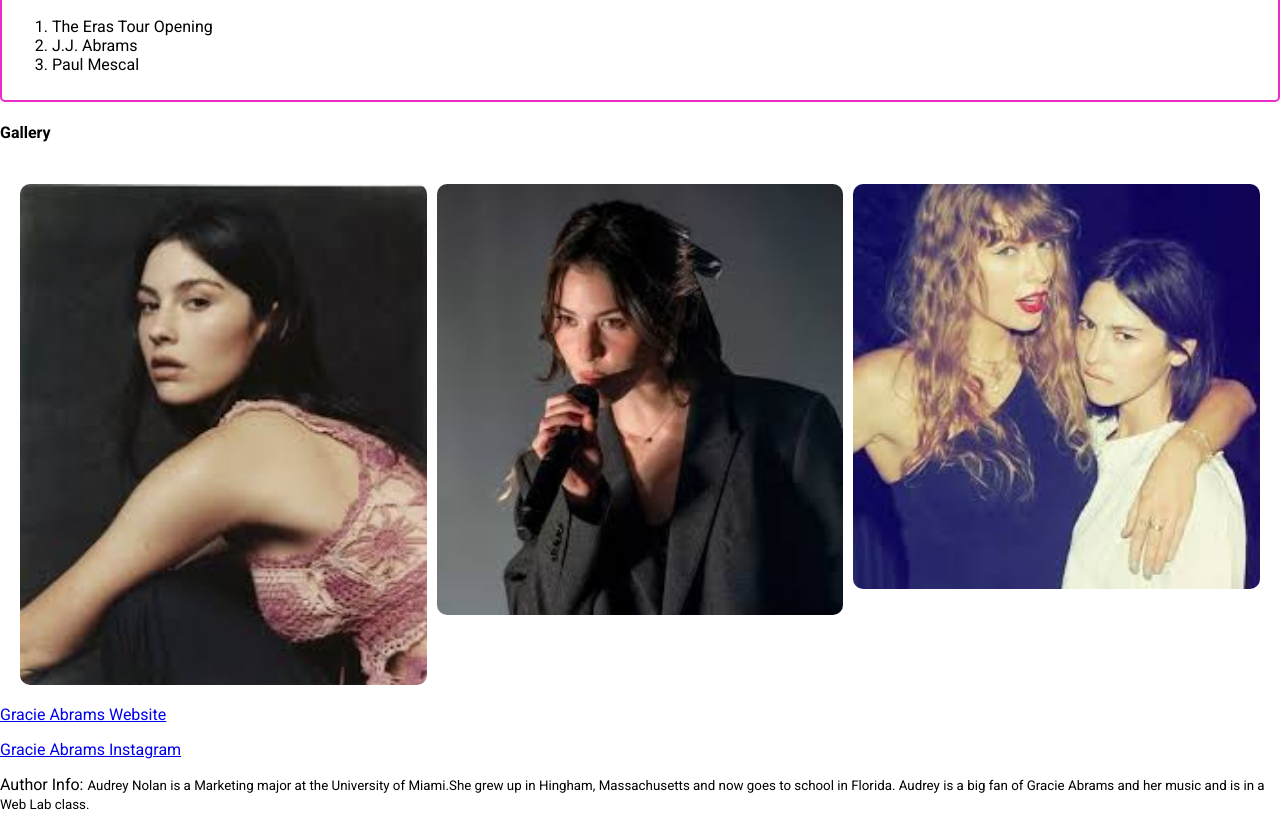
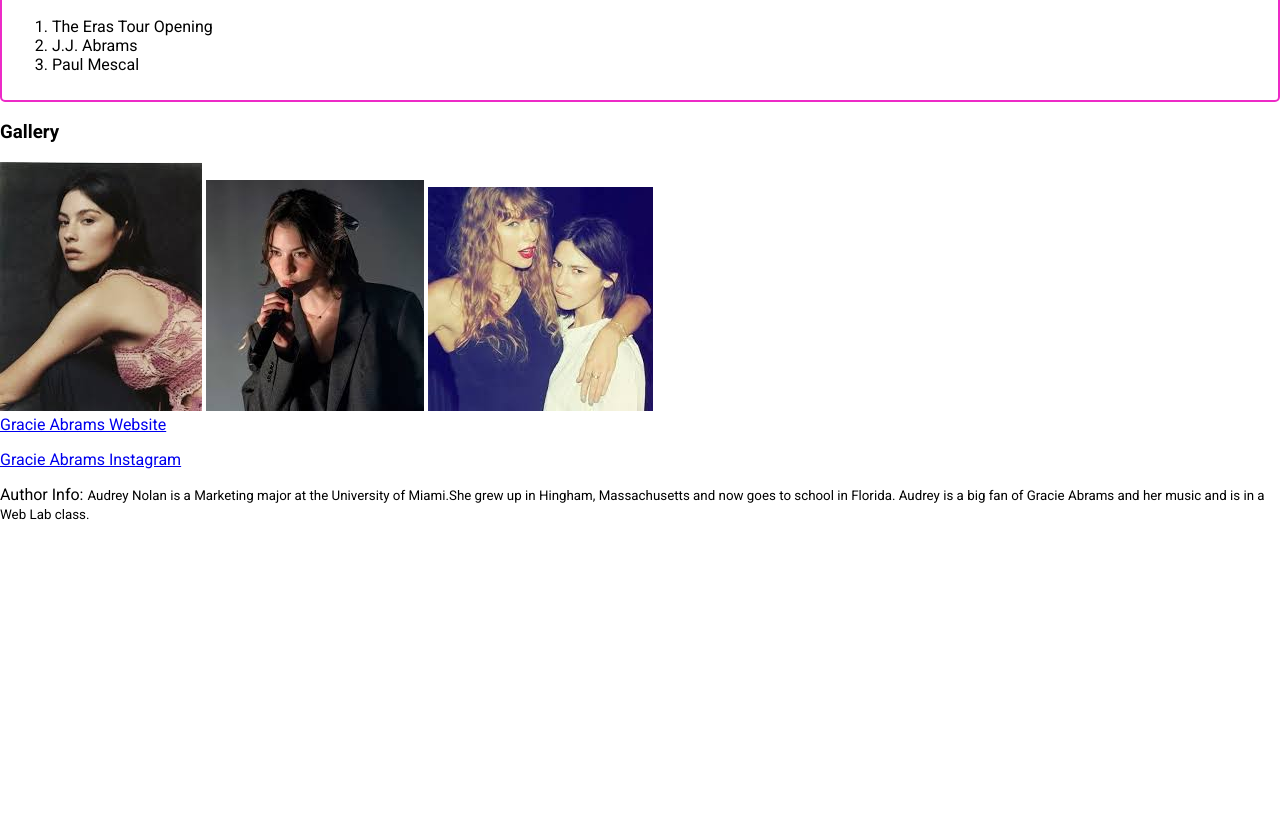
Before and after one commit to audreyynolan/assignment-1, a plain HTML site: page index/index.html in a window 1280 px wide. Shown: the part 693-1522 px from the top of the page. After the commit the page ends 1232 px from the top, so only its background shows below. Drawn offline with Linux system fonts and the light colour scheme.

Commit message:
3/31 update
3/31 update

```diff
--- a/index/index.html
+++ b/index/index.html
@@ -99,12 +99,16 @@
             </ol>
         </section>
 
+
         <!-- Images -->
-        <h4>Gallery</h4>        <section id="gallery" class="gallery">
-            <img src="images/Gracie.jpeg" alt="Younger Gracie">
-            <img src="images/gracie2.jpeg" alt="Gracie Singing">
-            <img src="images/gracie3.jpeg" alt="Gracie with Taylor">
-        </section>
+
+<section>
+    <h3>Gallery</h3>
+    <img src="images/Gracie.jpeg" alt="Younger Gracie">
+    <img src="images/gracie2.jpeg" alt="Gracie Singing">
+      <img src="images/gracie3.jpeg" alt="Gracie with Taylor"
+      ></section>
+
 
     <a href="https://shop.gracieabrams.com/?srsltid=AfmBOopD4GW7gSrNQm3YW-orrTKtEfGIUG8BJBPsfKVYglcJzIL-XbWB">Gracie Abrams Website</a>
     <p>  <a href="https://www.instagram.com/gracieabrams/?hl=en">Gracie Abrams Instagram</a> </p>
```
